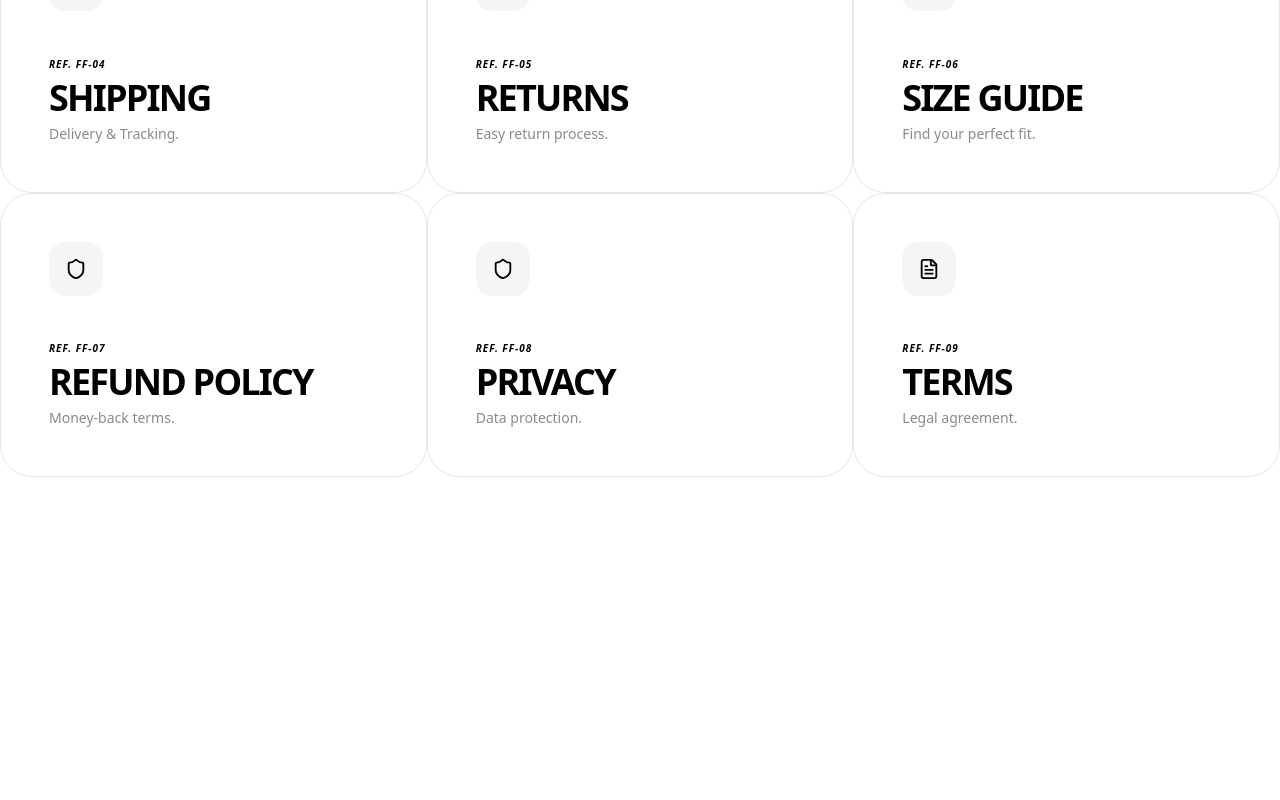
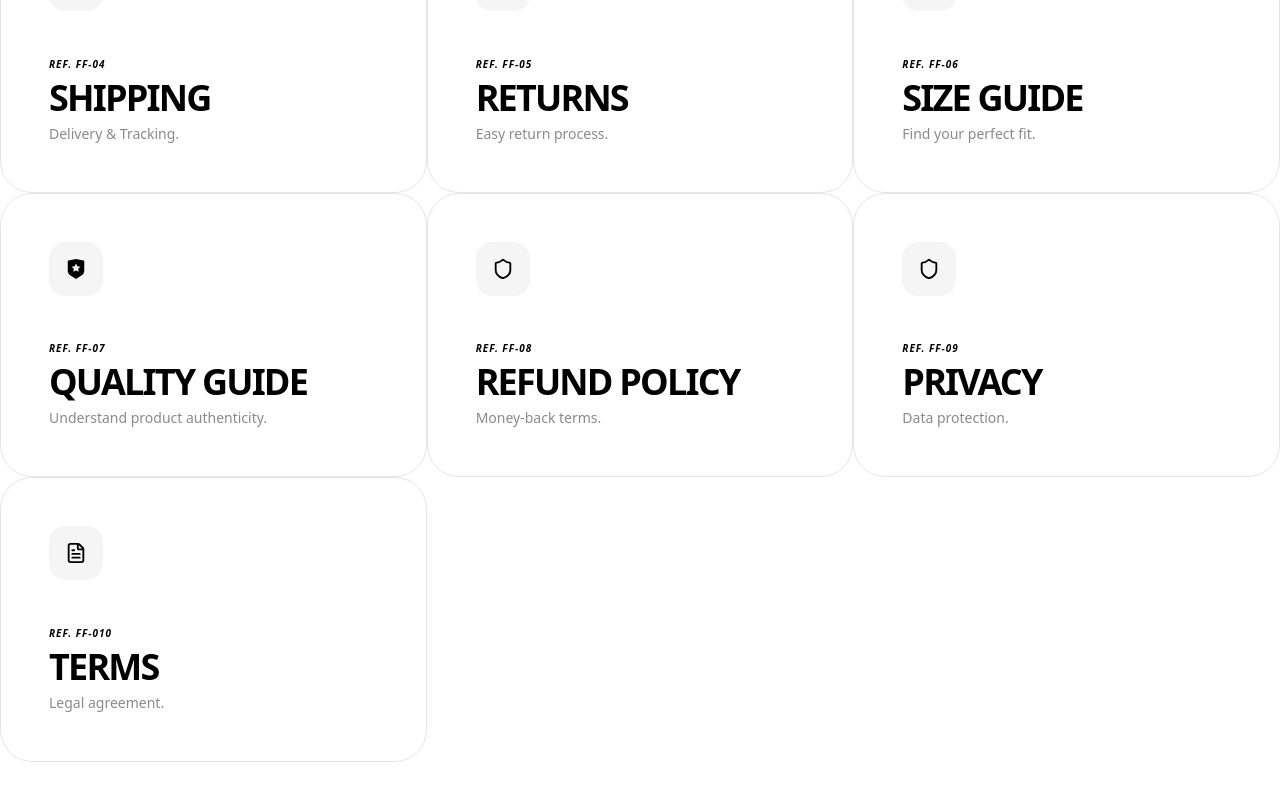
Before and after one commit to FashionFriday-tech/platform, a Next.js app: page /help in a window 1280 px wide. Shown: the part 1472-2272 px from the top of the page. Before the commit the page ends 2029 px from the top, so only its background shows below. Built offline with nearby package versions, Linux system fonts and the light colour scheme.

Commit message:
chore (help link) add quality-guide page router link

```diff
--- a/src/app/(marketing)/help/constants.ts
+++ b/src/app/(marketing)/help/constants.ts
@@ -1,5 +1,6 @@
 import React, { ReactNode } from "react";
 import { Info, Mail, HelpCircle, Truck, RefreshCcw, Shield, FileText, Ruler } from "lucide-react";
+import { RiShieldStarFill } from "react-icons/ri";
 
 export interface HelpSection {
   id: string;
@@ -16,6 +17,7 @@ export const helpSections: HelpSection[] = [
   { id: "shipping", label: "Shipping", href: "/help/shipping", icon: React.createElement(Truck, { size: 22 }), tagline: "Delivery & Tracking." },
   { id: "returns", label: "Returns", href: "/help/returns", icon: React.createElement(RefreshCcw, { size: 22 }), tagline: "Easy return process." },
   { id: "size-guide", label: "Size Guide", href: "/help/size-guide", icon: React.createElement(Ruler, { size: 22 }), tagline: "Find your perfect fit." },
+  { id: "quality-guide", label: "Quality Guide", href: "/help/quality-guide", icon: React.createElement(RiShieldStarFill, { size: 22 }), tagline: "Understand product authenticity." },
   { id: "refund-policy", label: "Refund Policy", href: "/help/refund-policy", icon: React.createElement(Shield, { size: 22 }), tagline: "Money-back terms." },
   { id: "privacy-policy", label: "Privacy", href: "/help/privacy-policy", icon: React.createElement(Shield, { size: 22 }), tagline: "Data protection." },
   { id: "terms", label: "Terms", href: "/help/terms", icon: React.createElement(FileText, { size: 22 }), tagline: "Legal agreement." },
```
